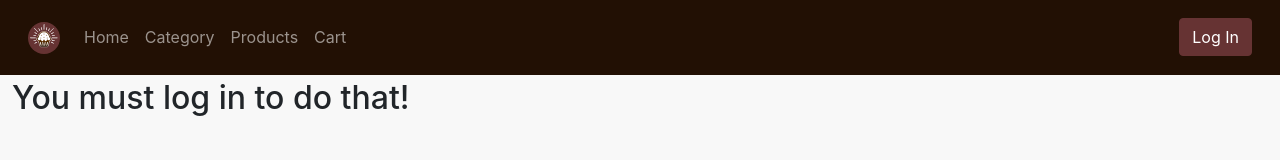
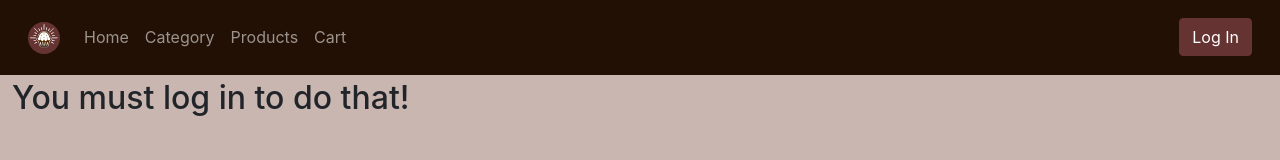
Before and after one commit to HawksHail/bakery-front, a React app: page /login in a window 1280 px wide. Built offline with nearby package versions, Linux system fonts and the light colour scheme.

Commit message:
adjust background color

```diff
--- a/src/scss/custom.scss
+++ b/src/scss/custom.scss
@@ -8,6 +8,6 @@ $danger: #6665dd;
 
 $dark: #221004;
 
-$body-bg: #f8f8f8;
+$body-bg: #cab6b0;
 
 @import "~bootstrap/scss/bootstrap";
```
